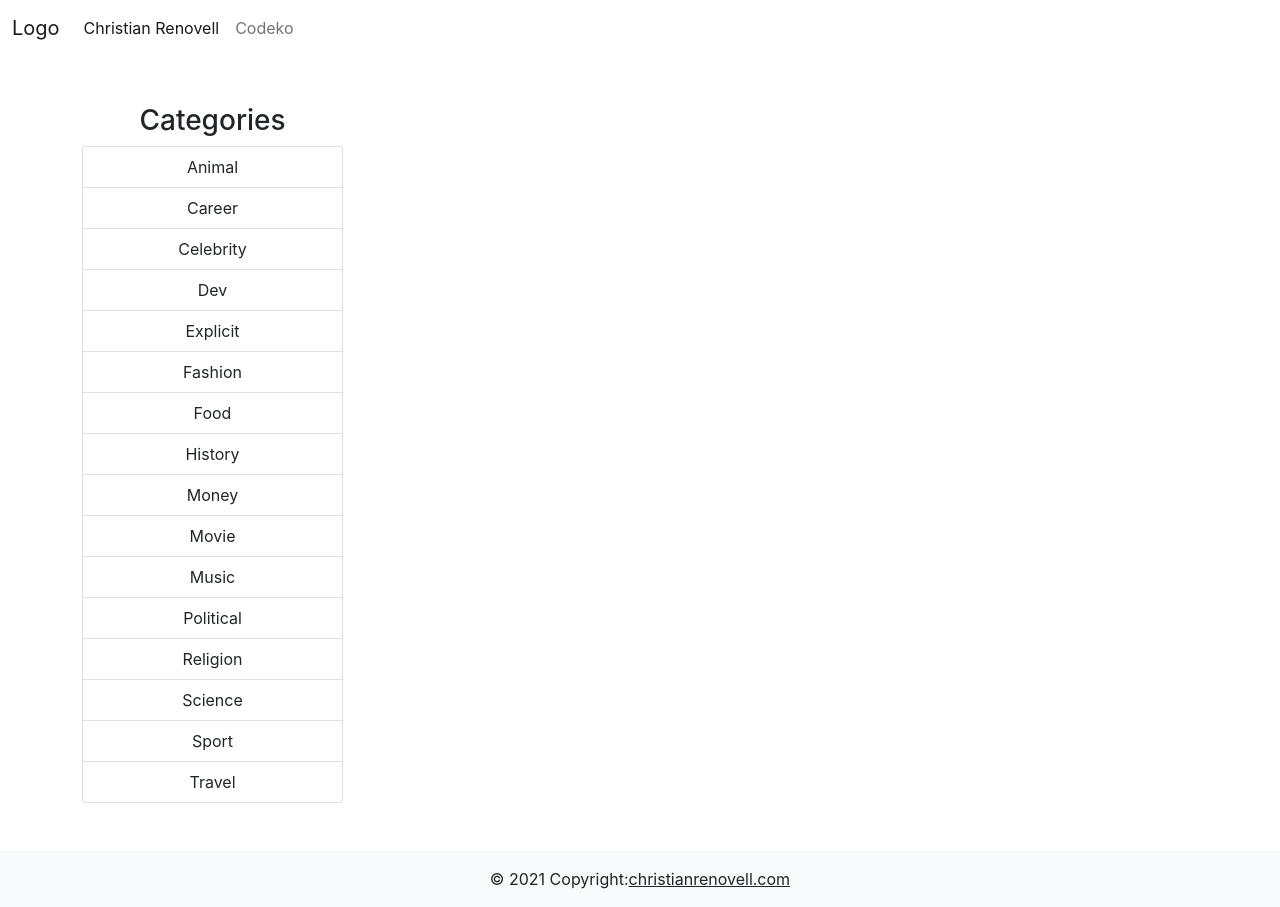
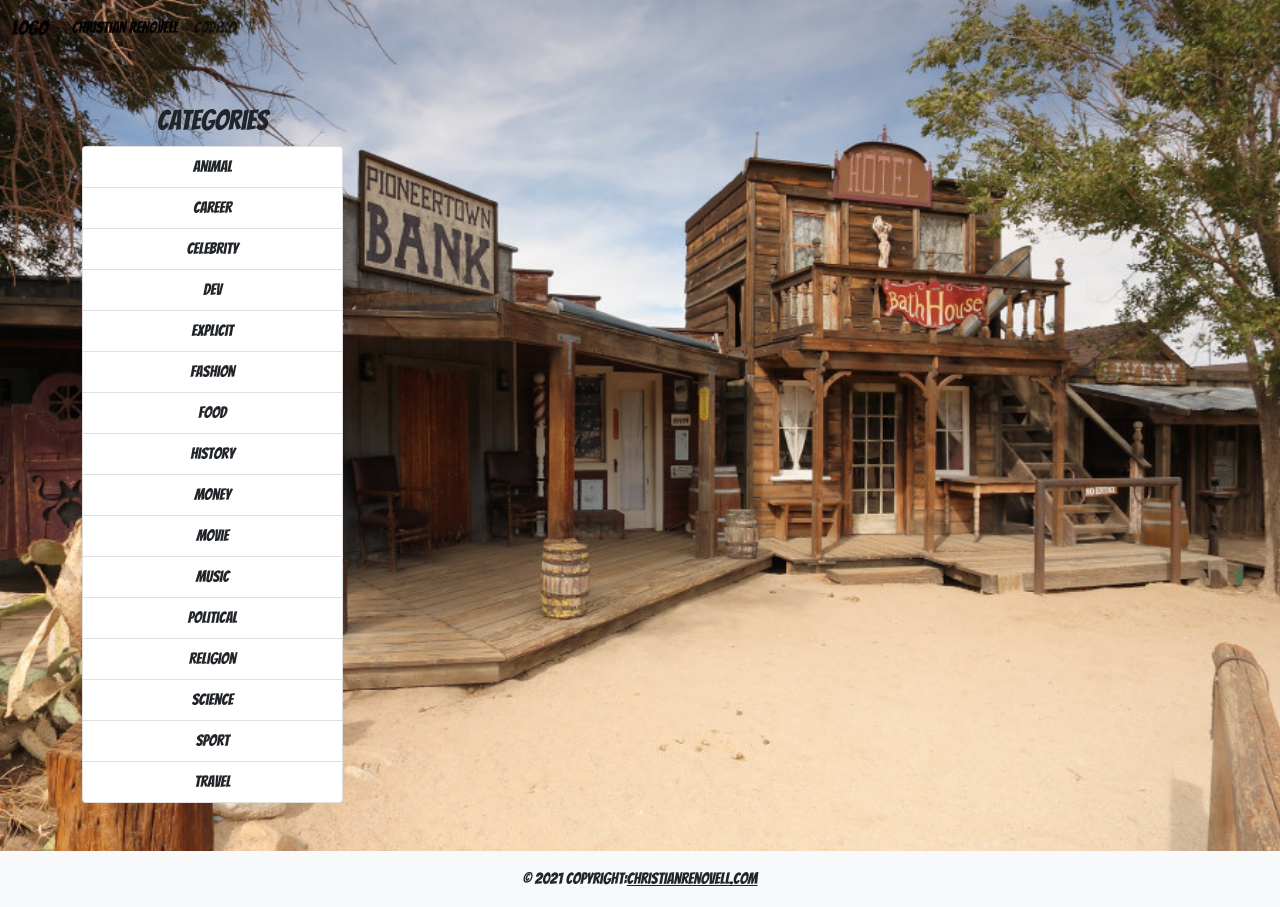
Before and after one commit to ChristianRenovell/codeko, a React (Create React App) app: page / in a window 1280 px wide. Built offline with nearby package versions, Linux system fonts and the light colour scheme.

Commit message:
background image and font

```diff
--- a/src/index.css
+++ b/src/index.css
@@ -1,10 +1,19 @@
+@import url('https://fonts.googleapis.com/css2?family=Bangers&display=swap');
 body {
   margin: 0;
   font-family: -apple-system, BlinkMacSystemFont, 'Segoe UI', 'Roboto', 'Oxygen',
     'Ubuntu', 'Cantarell', 'Fira Sans', 'Droid Sans', 'Helvetica Neue',
     sans-serif;
+    font-family: 'Bangers', cursive;
   -webkit-font-smoothing: antialiased;
   -moz-osx-font-smoothing: grayscale;
+  background-image: url('./assets/back.jpg');
+  background-repeat: no-repeat;
+  background-position: center;
+  -webkit-background-size: cover;
+  -moz-background-size: cover;
+  -o-background-size: cover;
+  background-size: cover;
 }
 
 code {
```
Also changed, not shown: src/assets/back.jpg (added).
